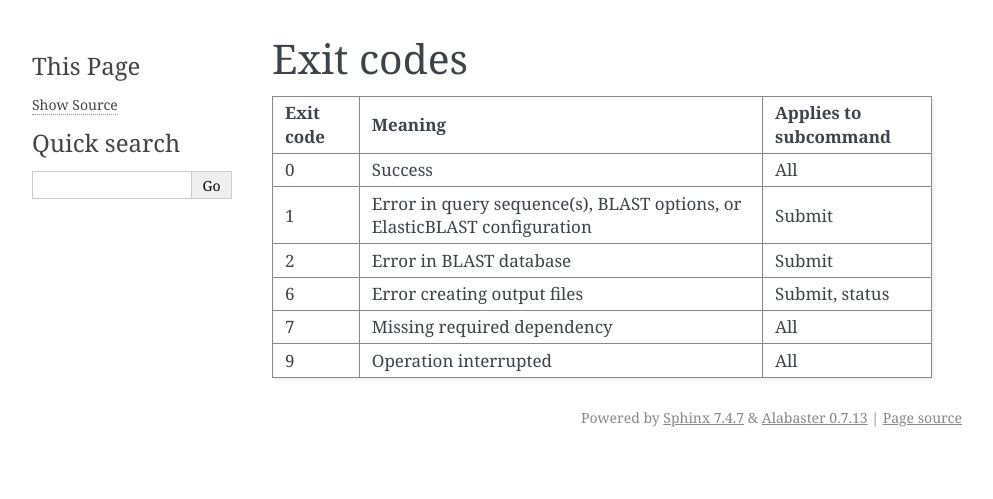
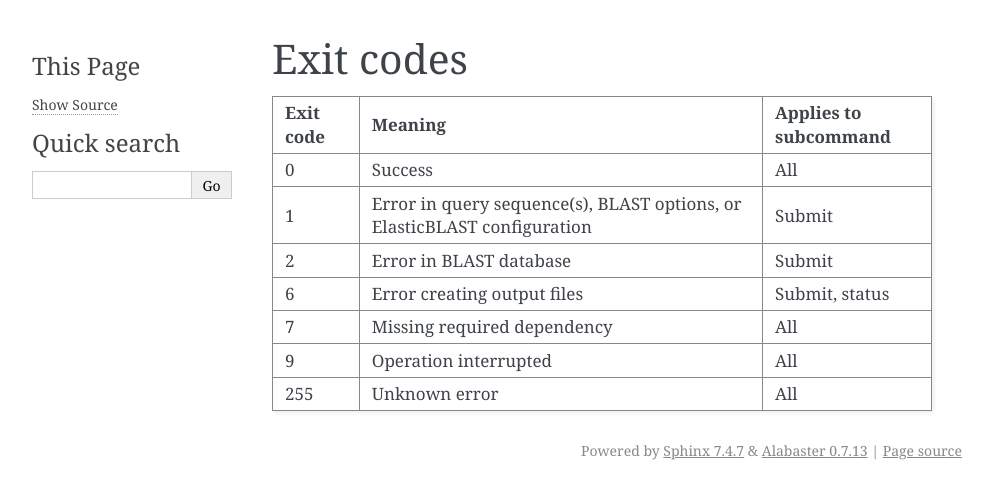
Before and after one commit to ncbi/elastic-blast-docs, a Sphinx documentation site: the page built from docs/source/exit-codes.rst, in a window 1280 px wide. Shown: the top 499 px of the page, without its empty margins (148-1141 px from the left). Built offline with Sphinx 7.4.7, drawn with Linux system fonts in a browser that asks for light colours.

Commit message:
Add unknown exit code to documentation

```diff
--- a/docs/source/exit-codes.rst
+++ b/docs/source/exit-codes.rst
@@ -10,10 +10,10 @@ Exit code  Meaning
 6          Error creating output files                                                  Submit, status
 7          Missing required dependency                                                  All
 9          Operation interrupted                                                        All
+255        Unknown error                                                                All
 =========  ============================================================================ ============================
 .. 3          Error in BLAST engine                                                        Submit, status
 .. 4          Out of memory                                                                Submit, status
 .. 5          Timeout                                                                      Submit, status
 .. 8          Error communicating with cluster                                             All
 .. 10         Search is in progress                                                        Status, if flag is provided
-.. 255        Unknown error                                                                All
```
